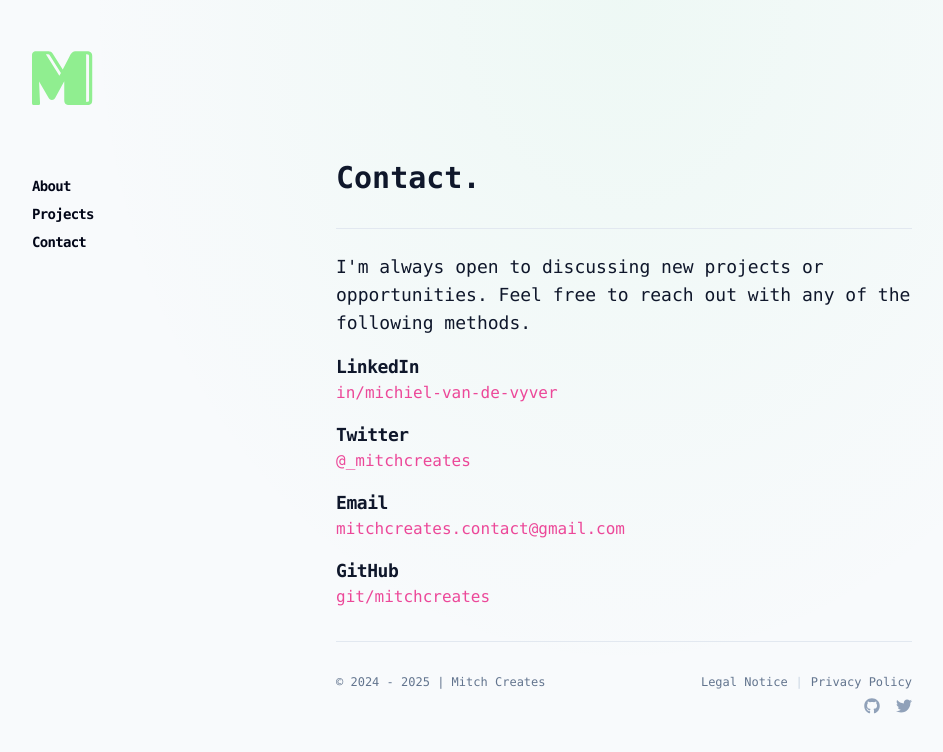
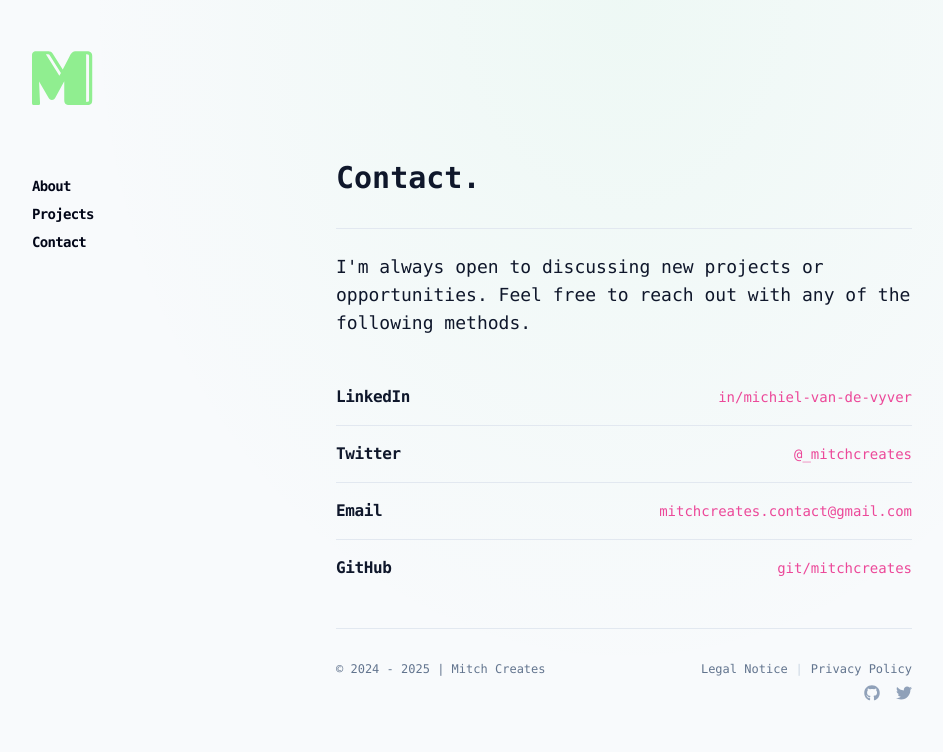
Before and after one commit to Mitch-creates/mitch-portfolio, a React (Vite) app: page /contact in a window 1280 px wide. Shown: the top 752 px of the page, without its empty margins (16-959 px from the left). Built offline with nearby package versions, Linux system fonts and the light colour scheme.

Commit message:
Design polish: contact list UI, projects page rhythm, about spacing

```diff
--- a/src/pages/About.tsx
+++ b/src/pages/About.tsx
@@ -6,21 +6,23 @@ function About() {
       <h1 className="text-3xl font-semibold text-slate-900 mb-6 pb-8 border-b border-slate-200">
         About.
       </h1>
-      <p className="text-lg text-slate-900 mb-4">
+      <div className="flex flex-col gap-6 mb-8">
+        <p className="text-lg text-slate-900 leading-relaxed">
           I'm Michiel, a software developer driven by curiosity and creativity. I
           enjoy building innovative digital solutions and specialize in web
           development using React, TypeScript, and Next.js.
         </p>
-      <p className="text-lg text-slate-900 mb-8">
+        <p className="text-lg text-slate-700 leading-relaxed">
           I'm an easy-going and communicative person who values collaboration and
           clear communication. I value opportunities where I can bring my skills
           and my creativity together to contribute to meaningful products.
         </p>
-      <p className="text-lg text-slate-900 mb-8">
-        Alongside my personal projects, I’ve contributed to professional
+        <p className="text-lg text-slate-700 leading-relaxed">
+          Alongside my personal projects, I've contributed to professional
           applications built with Angular and Java, earning my Oracle Certified
           Professional (OCP) certification along the way.
         </p>
+      </div>
 
       <a
         href="/Documents/Michiel_Van_de_Vyver_English_Resume.pdf"
--- a/src/pages/Contact.tsx
+++ b/src/pages/Contact.tsx
@@ -1,65 +1,55 @@
 function Contact() {
+  const contacts = [
+    {
+      label: "LinkedIn",
+      value: "in/michiel-van-de-vyver",
+      href: "https://www.linkedin.com/in/michiel-van-de-vyver/",
+    },
+    {
+      label: "Twitter",
+      value: "@_mitchcreates",
+      href: "https://twitter.com/_mitchcreates",
+    },
+    {
+      label: "Email",
+      value: "mitchcreates.contact@gmail.com",
+      href: "mailto:mitchcreates.contact@gmail.com",
+    },
+    {
+      label: "GitHub",
+      value: "git/mitchcreates",
+      href: "https://github.com/mitch-creates",
+    },
+  ];
+
   return (
     <div className="px-4 md:px-0 pt-[20vh]">
       <h1 className="text-3xl font-semibold text-slate-900 mb-6 pb-8 border-b border-slate-200">
         Contact.
       </h1>
-      <p className="text-lg text-slate-900 mb-4">
+      <p className="text-lg text-slate-900 mb-8">
         I'm always open to discussing new projects or opportunities. Feel free
         to reach out with any of the following methods.
       </p>
-      <div className="md:grid-cols-2 grid-cols-1 gap-8">
-        <div className="mb-4 flex flex-col">
-          <h2 className="font-semibold text-lg tracking-tight text-slate-900">
-            LinkedIn
-          </h2>
-          <a
-            className="text-brand-pink hover:text-brand-green transition-colors duration-200 cursor-pointer inline-block w-fit underline md:no-underline"
-            href="https://www.linkedin.com/in/michiel-van-de-vyver/"
-            target="_blank"
-            rel="noopener noreferrer"
-          >
-            in/michiel-van-de-vyver
-          </a>
-        </div>
-        <div className="mb-4 flex flex-col">
-          <h2 className="font-semibold text-lg tracking-tight text-slate-900">
-            Twitter
-          </h2>
-          <a
-            className="text-brand-pink hover:text-brand-green transition-colors duration-200 cursor-pointer inline-block w-fit underline md:no-underline"
-            href="https://twitter.com/_mitchcreates"
-            target="_blank"
-            rel="noopener noreferrer"
-          >
-            @_mitchcreates
-          </a>
-        </div>
-        <div className="mb-4 flex flex-col">
-          <h2 className="font-semibold text-lg tracking-tight text-slate-900">
-            Email
-          </h2>
-          <a
-            className="text-brand-pink hover:text-brand-green transition-colors duration-200 cursor-pointer inline-block w-fit underline md:no-underline"
-            href="mailto:mitchcreates.contact@gmail.com"
-          >
-            mitchcreates.contact@gmail.com
-          </a>
-        </div>
-        <div className="mb-4 flex flex-col">
-          <h2 className="font-semibold text-lg tracking-tight text-slate-900">
-            GitHub
-          </h2>
-          <a
-            className="text-brand-pink hover:text-brand-green transition-colors duration-200 cursor-pointer inline-block w-fit underline md:no-underline"
-            href="https://github.com/mitch-creates"
-            target="_blank"
-            rel="noopener noreferrer"
-          >
-            git/mitchcreates
-          </a>
-        </div>
-      </div>
+      <ul className="flex flex-col divide-y divide-slate-200">
+        {contacts.map((contact) => (
+          <li key={contact.label}>
+            <a
+              href={contact.href}
+              target={contact.href.startsWith("mailto") ? undefined : "_blank"}
+              rel="noopener noreferrer"
+              className="group flex items-baseline justify-between py-4 gap-4 hover:bg-slate-100/60 -mx-2 px-2 rounded-lg transition-colors duration-200"
+            >
+              <span className="font-semibold text-base tracking-tight text-slate-900 group-hover:text-brand-pink transition-colors duration-200">
+                {contact.label}
+              </span>
+              <span className="text-sm text-brand-pink group-hover:text-brand-green transition-colors duration-200 text-right">
+                {contact.value}
+              </span>
+            </a>
+          </li>
+        ))}
+      </ul>
     </div>
   );
 }
--- a/src/pages/Projects.tsx
+++ b/src/pages/Projects.tsx
@@ -37,25 +37,38 @@ function Projects() {
           )?.href;
 
           return (
-            <div key={project.title} className="mb-6">
-              <h2 className="text-xl font-semibold text-slate-900 mb-2">
-                {project.title} | {project.period}
+            <div key={project.title} className="mb-8 pb-8 border-b border-slate-200 last:border-0">
+              <div className="flex flex-col sm:flex-row sm:items-baseline sm:justify-between gap-1 mb-3">
+                <h2 className="text-xl font-semibold text-slate-900 tracking-tight">
+                  {project.title}
                 </h2>
-              <p className="text-slate-700 mb-2">{project.description}</p>
-              <div className="flex flex-row">
+                <span className="text-sm text-slate-400 font-mono">{project.period}</span>
+              </div>
+              <p className="text-slate-700 mb-4 leading-relaxed">{project.description}</p>
+              <div className="flex flex-wrap items-center gap-3">
+                <div className="flex flex-wrap gap-1.5 mr-2">
+                  {project.tags.slice(0, 4).map((tag) => (
+                    <span
+                      key={tag}
+                      className="text-xs bg-slate-100 text-slate-600 border border-slate-200 px-2 py-0.5 rounded-full font-mono"
+                    >
+                      {tag}
+                    </span>
+                  ))}
+                </div>
                 {codeLink && (
-                  <a href={codeLink} target="_blank" rel="noopener noreferrer">
-                    <FaGithub className="w-10 h-10 hover:text-brand-green pr-4" />
+                  <a href={codeLink} target="_blank" rel="noopener noreferrer" className="ml-auto">
+                    <FaGithub className="w-5 h-5 text-slate-400 hover:text-brand-green transition-colors duration-200" />
                   </a>
                 )}
                 {liveLink && (
                   <a
                     href={liveLink}
-                  className="inline-flex items-center gap-2 text-brand-pink hover:text-brand-green transition-colors duration-200 cursor-pointer group"
+                    className="inline-flex items-center gap-1.5 text-brand-pink hover:text-brand-green transition-colors duration-200 text-sm group"
                     target="_blank"
                     rel="noopener noreferrer"
                   >
-                  Live Demo <HiOutlineArrowRight className="w-4 h-4 transition-transform duration-200 group-hover:translate-x-1" />
+                    Live Demo <HiOutlineArrowRight className="w-3.5 h-3.5 transition-transform duration-200 group-hover:translate-x-1" />
                   </a>
                 )}
               </div>
```
Lines whose indentation alone changed are shown as unchanged.
